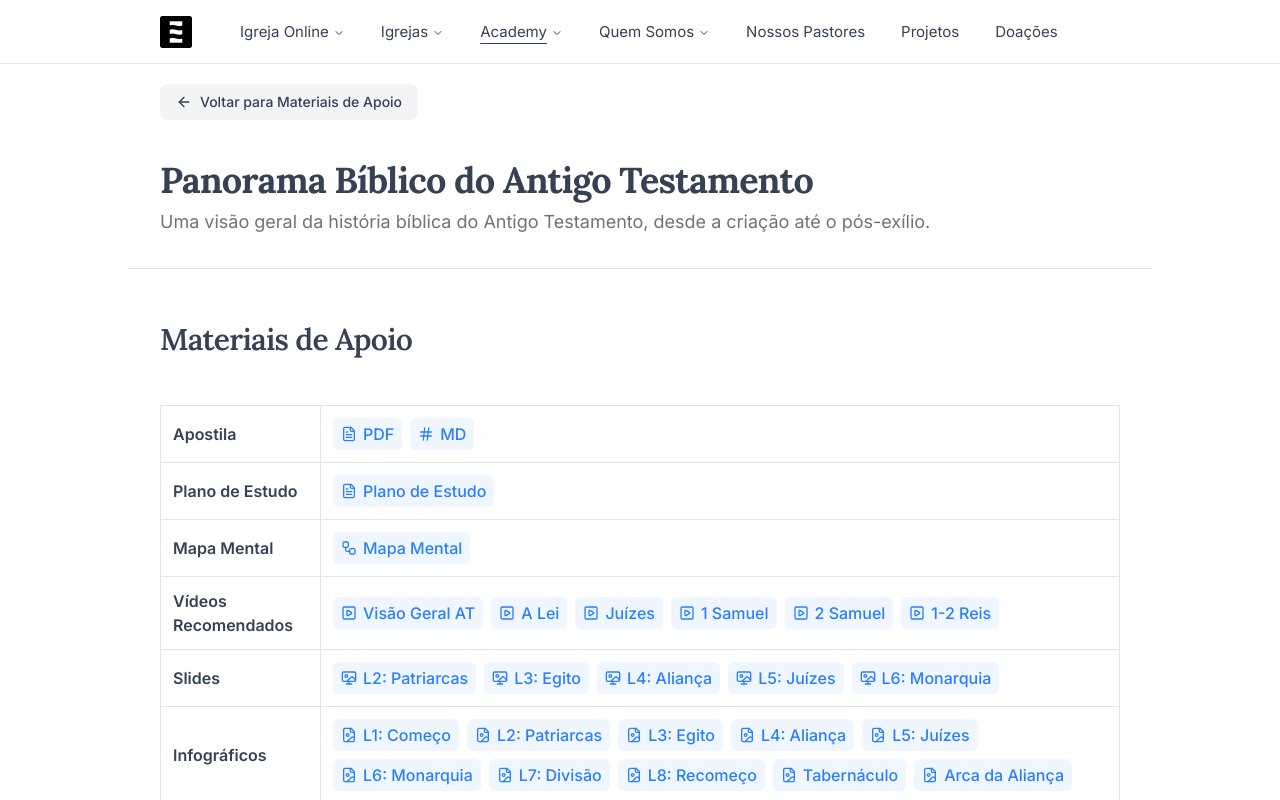
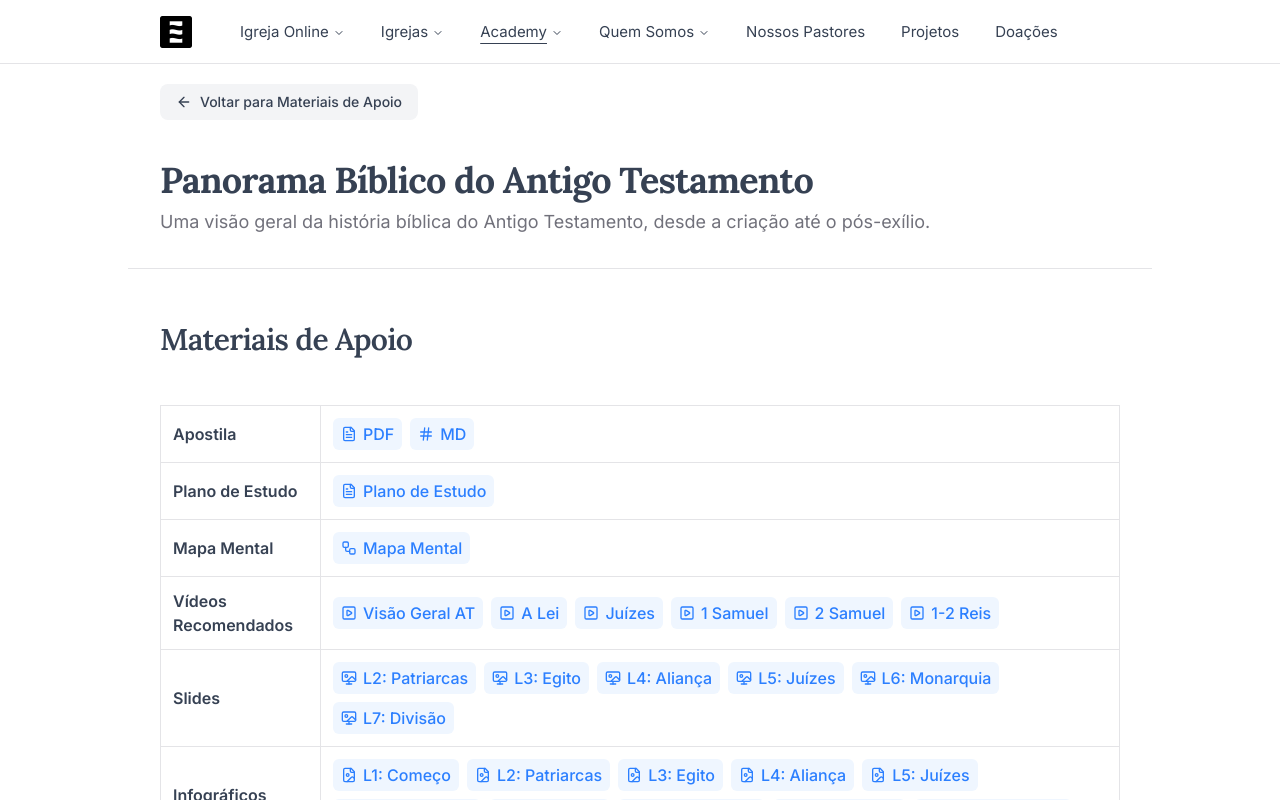
Before and after one commit to oceanodg/ocn-institucional-v4, a Next.js app: page /oceano-academy/materiais-didaticos/panorama-biblico-at in a window 1280 px wide. Shown: the top 800 px of the page. Built offline with nearby package versions, Linux system fonts and the light colour scheme.

Commit message:
feat: update link for 'Divisão' on Panorama Bíblico AT page, enhancing educational resources

```diff
--- a/app/(site)/oceano-academy/materiais-didaticos/panorama-biblico-at/page.tsx
+++ b/app/(site)/oceano-academy/materiais-didaticos/panorama-biblico-at/page.tsx
@@ -150,8 +150,10 @@ export default function PanoramaBiblicoAT() {
                     <Wallpaper className="size-4" />
                     L6: Monarquia
                   </LinkSmall>
-
-                  {/* https://drive.google.com/file/d/1Em76A2rNDvm_Ghs3m2_Vj21TujlKtI3W/view?usp=sharing */}
+                  <LinkSmall href="https://drive.google.com/file/d/1nQ39SuD5wfy6aDXu6iD4QU_-8wDmCxDv/view?usp=sharing">
+                    <Wallpaper className="size-4" />
+                    L7: Divisão
+                  </LinkSmall>
                 </TableCellLinksContainer>
               </TableCell>
             </TableRow>
```
